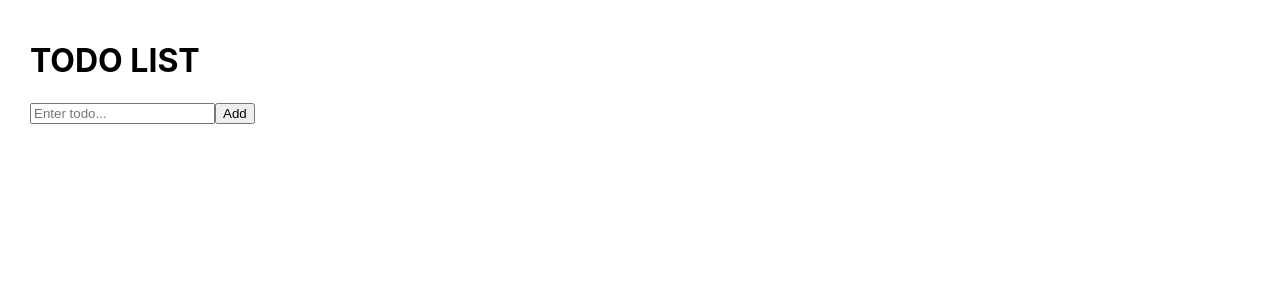
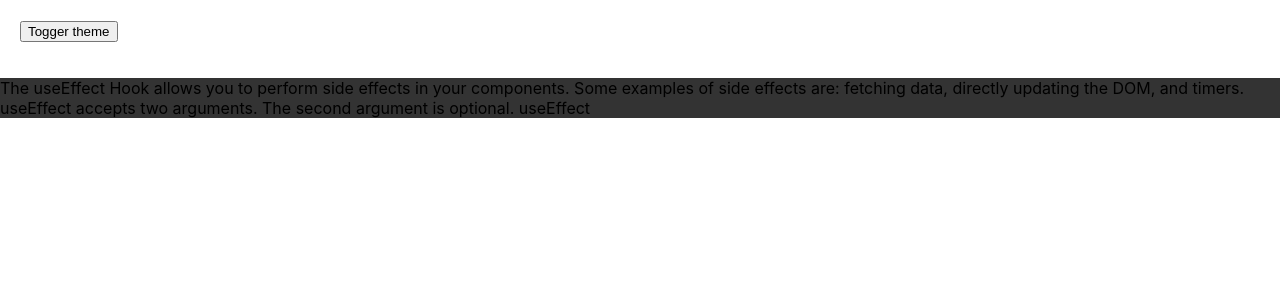
Before and after one commit to nguyencaophong/react-tutorial, a React (Create React App) app: page / in a window 1280 px wide. Shown: the top 300 px of the page. Built offline with nearby package versions, Linux system fonts and the light colour scheme.

Commit message:
react Context

```diff
--- a/src/App.css
+++ b/src/App.css
@@ -1,38 +1,7 @@
-.App {
-  text-align: center;
+.dark{
+  background-color: #333;
 }
 
-.App-logo {
-  height: 40vmin;
-  pointer-events: none;
+.light{
+  background-color: white;
 }
-
-@media (prefers-reduced-motion: no-preference) {
-  .App-logo {
-    animation: App-logo-spin infinite 20s linear;
-  }
-}
-
-.App-header {
-  background-color: #282c34;
-  min-height: 100vh;
-  display: flex;
-  flex-direction: column;
-  align-items: center;
-  justify-content: center;
-  font-size: calc(10px + 2vmin);
-  color: white;
-}
-
-.App-link {
-  color: #61dafb;
-}
-
-@keyframes App-logo-spin {
-  from {
-    transform: rotate(0deg);
-  }
-  to {
-    transform: rotate(360deg);
-  }
-}
--- a/src/App.js
+++ b/src/App.js
@@ -1,64 +1,14 @@
-import { useReducer} from 'react'
+import {useContext} from 'react'
+import {ThemeContext} from './Provider/ThemeProvider'
+import './App.css'
 
-
-// ** Init state
-const initState = {
-  job:'',
-  jobs:[]
-}
-
-// ** Actions
-const SET_JOB = 'set_job'
-const ADD_JOB = 'add_job'
-const DELETE_JOB = 'delete_job'
-
-const setJob = payload =>{
-  return {
-    type:SET_JOB,
-    payload: payload
-  }
-}
-
-// ** Reducer
-const Reducer = (state,action) =>{
-  switch (action.type) {
-    case SET_JOB:
-      return {
-        ...state,
-        job:action.payload
-      }
-
-    default:
-      throw new Error('Invalid action.');
-  }
-}
-
-function App() {
-  const [state,dispatch] = useReducer(Reducer,initState)
-  const {job,jobs} = state;
-
-
+function App(){
+  const value = useContext(ThemeContext);
   return (
-    <div style={{padding:'20px 30px'}}>
-      <h1>TODO LIST</h1>
-      <input
-       value={job}
-       placeholder='Enter todo...'
-       onChange={e => {
-        dispatch(setJob(e.target.value))
-       }}
-       ></input>
-      <button >Add</button>
-
-     <ul>
-        {jobs.map((value,index) =>(
-          <li key={index}>{value} &times;</li>
-        ))}
-     </ul>
-    </div>
+        <div style = {{padding:20}}>
+          <button onClick={value.handleClick}>Togger theme</button>
+        </div>
   )
 }
 
-
-
 export default App;
--- /dev/null
+++ b/src/Provider/ThemeProvider.js
@@ -0,0 +1,25 @@
+import { useState,createContext } from "react";
+import Paragraph from "../components/Paragraph";
+
+const ThemeContext = createContext();
+
+function ThemeProvider({children}){
+    const [theme,setTheme] = useState("dark");
+
+    const handleClick = () =>{
+        setTheme(theme==='dark'?'light':'dark');
+    }
+
+    const objectTheme = {
+        theme,
+        handleClick
+    }
+    return (
+        <ThemeContext.Provider value={objectTheme}>
+            {children}
+            <Paragraph />
+        </ThemeContext.Provider>
+    )
+}
+
+export {ThemeContext,ThemeProvider}
--- /dev/null
+++ b/src/components/Paragraph.js
@@ -0,0 +1,20 @@
+import { ThemeContext } from '../Provider/ThemeProvider';
+import { useContext } from 'react';
+import '../App.css'
+
+function Paragraph(){
+    const theme = useContext(ThemeContext)
+    return (
+        <p className={theme.theme}>
+            The useEffect Hook allows you to perform side effects in your components.
+
+            Some examples of side effects are: fetching data, directly updating the DOM, and timers.
+
+            useEffect accepts two arguments. The second argument is optional.
+
+            useEffect
+        </p>
+    )
+}
+
+export default Paragraph;
--- a/src/components/PreviewAvatar.js
+++ b/src/components/PreviewAvatar.js
@@ -1,7 +1,7 @@
 import { useEffect, useState } from "react";
 
 
-function PreviewAvater(){
+function Previewavatar(){
 
     const [avatar,setAvatar] = useState();
 
@@ -16,7 +16,6 @@ function PreviewAvater(){
     const handlePreviewAvatar = (e) =>{
         const file = e.target.files[0];
         file.preview = URL.createObjectURL(file);
-
         setAvatar(file)
     }
 
@@ -33,4 +32,4 @@ function PreviewAvater(){
 }
 
 
-export default PreviewAvater
+export default Previewavatar
--- a/src/index.js
+++ b/src/index.js
@@ -3,11 +3,14 @@ import ReactDOM from 'react-dom/client';
 import './index.css';
 import App from './App';
 import reportWebVitals from './reportWebVitals';
+import { ThemeProvider } from './Provider/ThemeProvider';
 
 const root = ReactDOM.createRoot(document.getElementById('root'));
 root.render(
   // <React.StrictMode>
+  <ThemeProvider>
     <App />
+  </ThemeProvider>
   // </React.StrictMode>
 );
 
```
Also changed, not shown: src/components/Context.js (added, +12 -0 lines).
